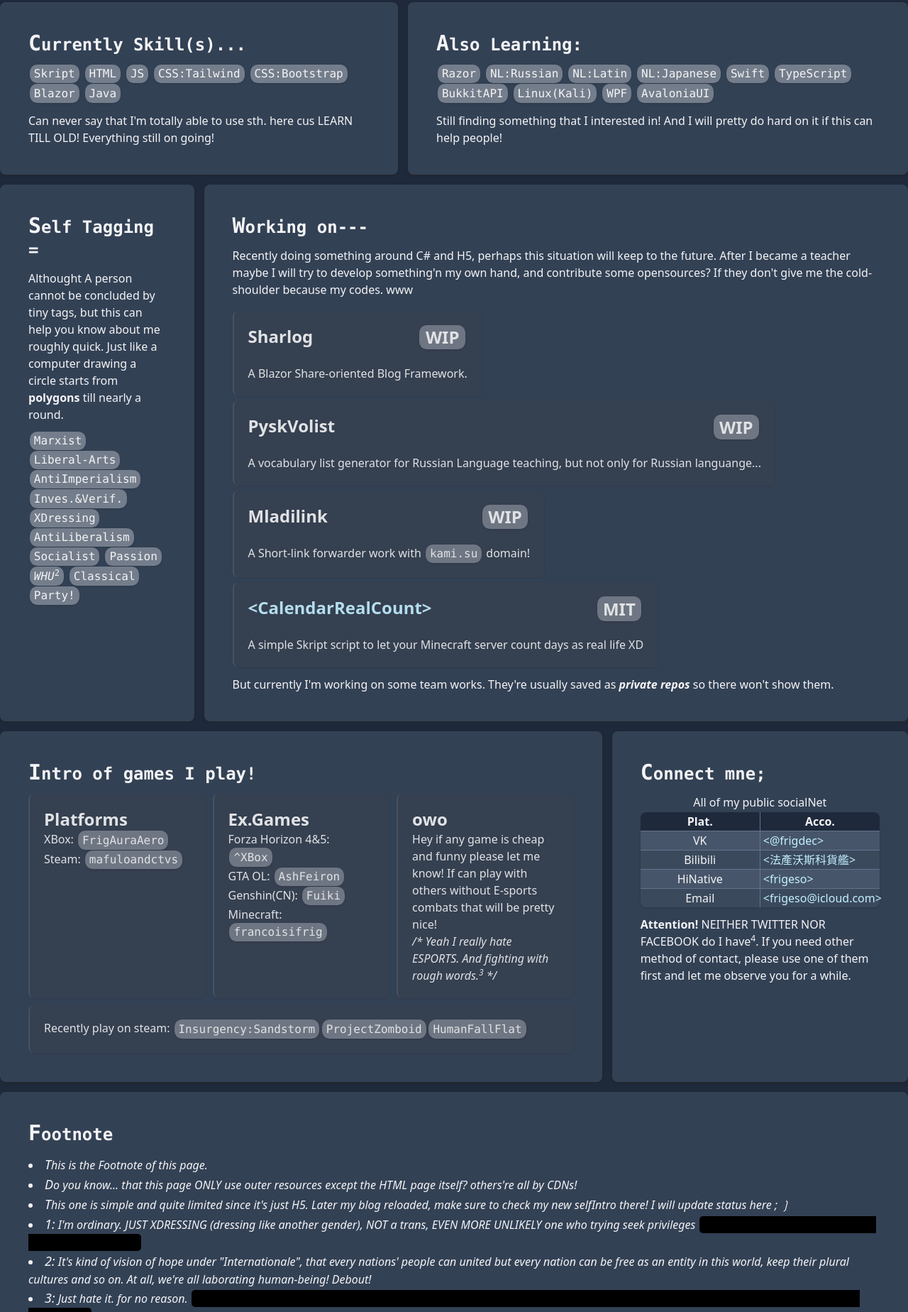
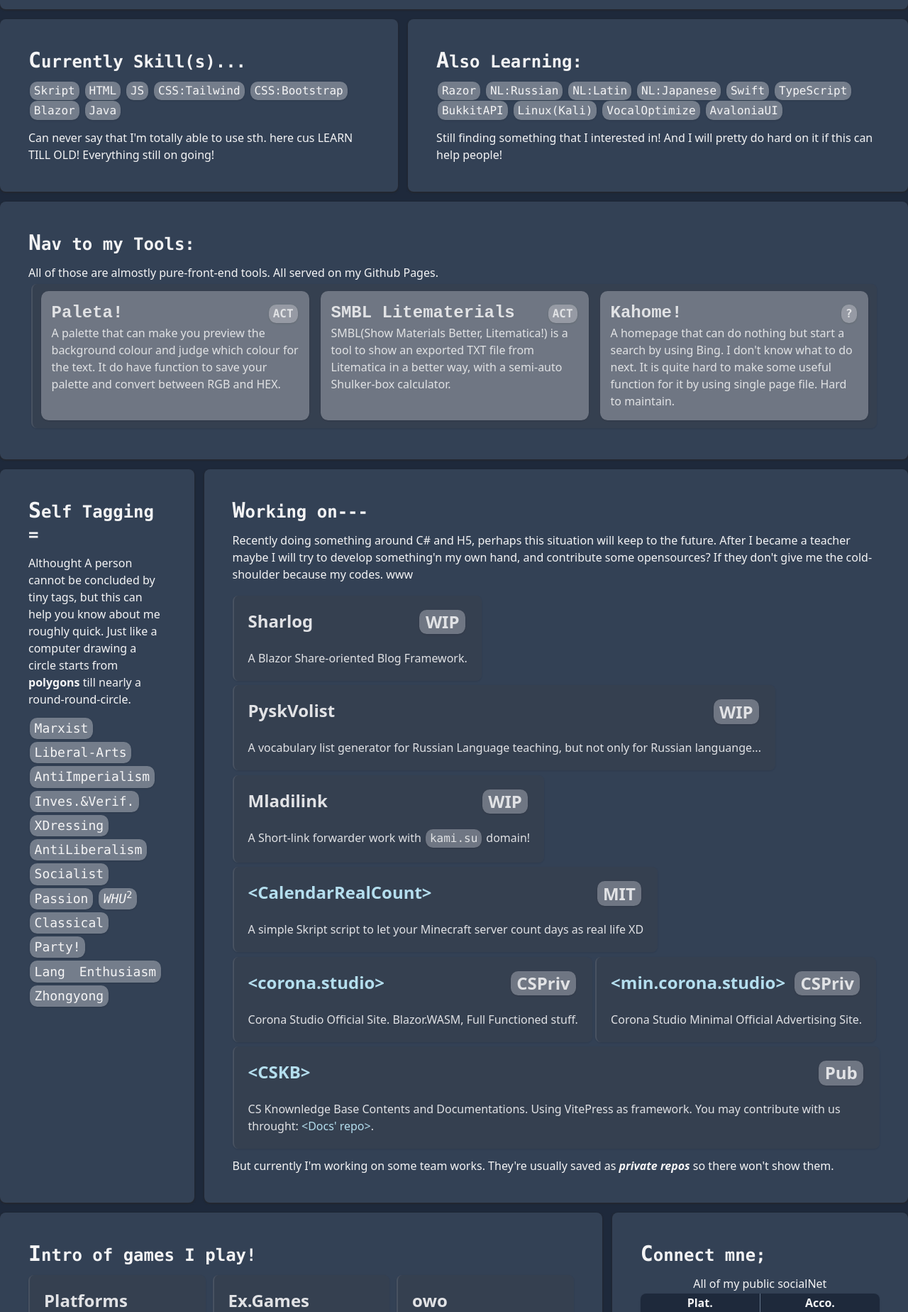
Before and after one commit to fr1g/fr1g, a plain HTML site: page docs/index.html in a window 1280 px wide. Shown: the part 952-2800 px from the top of the page at 71% size. Drawn offline with nearby package versions, Linux system fonts and the light colour scheme.

Commit message:
update selfindex and kahome fixed

```diff
--- a/docs/index.html
+++ b/docs/index.html
@@ -62,7 +62,7 @@
     .h-v{
         height: 100vh;
     }
-    code{
+    code, .code{
         margin-left: .12em;
         margin-right: .12em;
         margin-bottom: 1px;
@@ -89,7 +89,7 @@
         word-break: break-all;
         line-break: strict;
     } */
-    code:hover{
+    code:hover, .code:hover{
         background: rgba(245, 245, 245, 0.399);
 
         transition-property: all;
@@ -145,16 +145,22 @@
         color: azure !important;
     }
 
+    .navitem{
+        word-spacing: normal !important;
+    }
+
 </style>
 <body class="bg-slate-800 transition-all text-zinc-100 pb-12">
-    <div class="w-full bg-rose-950 text-stone-100 animate-pulse hidden fixed top-0 z-50" id="errbanner"><p class="text-center">Something requested not loaded or went wrong. <a href="javascript:window.location.reload()">Try Reload</a>, or try check your client exception first?</p></div>
+
+    <h1 class="opacity-0">Self-introduction of Feiron Iguista <a href="" target="_blank" id="LINKHANDLER" class=""></a></h1>
+    <div class="w-full bg-rose-950 text-stone-100 animate-pulse hidden fixed top-0 z-50" id="errbanner"><p class="text-center">Something requested not loaded or went wrong. <a href="javascript:window.location.reload()">Try Reload</a>, or try check your client exception first? Sure you can ignore this.</p></div>
     <div class="w-full bg-emerald-700 text-stone-100 animate-pulse hidden fixed top-0 z-50" id="succbanner"><p class="text-center">Success! </p></div>
     <script>window.addEventListener("error", ()=>{setTimeout(() => {document.getElementById("errbanner").classList.remove('hidden');}, 300);});</script>
     <div class="mx-auto w-full container mt-12">
         <div class="gap-3.5 grid grid-cols-9">
             <div class="bg-slate-700 hover:bg-slate-600 transition-all shadow hover:shadow-xl shadow-zinc-800 rounded-lg p-10 col-span-full grid grid-cols-7 gap-5">
                 <div class="left col-span-full lg:col-span-6">
-                    <h1 class="font-mono font-bold text-3xl first-letter:text-4xl mb-3">Hi there!_<span class="animate-pulse">👋</span></h1>
+                    <h2 class="font-mono font-bold text-3xl first-letter:text-4xl mb-3">Hi there!_<span class="animate-pulse">👋</span></h2>
                     <p class="my-3 font-semibold font-mono text-xl">
                         My name is <span class="text-white underline cursor-pointer selectable text-2xl" title="Фейрон Игуиста, 符兰">Feiron Iguista</span>. I'm currently a <code>C#</code> Learner & Developer_<br>
                         I'm a member of <a href="https://corona.studio">Corona Studio</a> (<a href="https://github.com/corona-studio" target="_blank">Github</a>), as a translator, Minecraft server operator, community administrator and web front-end developer.<br>
@@ -168,7 +174,7 @@
 
                 <div class="exp  col-span-full lg:col-span-4">
                     <div class="axp border-l-2 transition-all rounded-lg opacity-90 bg-opacity-95 border-l-gray-600 bg-gray-700 hover:bg-gray-600 shadow hover:shadow-xl p-5">
-                        <p class="indent-5 first-letter:text-lg">Greetings! I'm frig and Currently I'm a college student in Wuhan. My blog <b>should</b> located at <a href="https://feiron.xyz" target="_blank">feiron.xyz</a>
+                        <p class="indent-5 first-letter:text-lg">Greetings! I'm frig and Currently I'm a college student in Wuhan. My blog <b>should be</b> located at <a href="https://feiron.xyz" target="_blank">feiron.xyz</a>
                          but unfortunately, currently it's down. When I make it come back online, will be the day my BlogFrame "Sharlog" come to public. I'm just a simple one in this world and fortunately born in someplace very
                          peaceful and my family raise me up. I'm currently healthy and have a communism passion to build and develop my home.
                         </p>
@@ -190,7 +196,7 @@
                 </div>
                 <div class="exp  col-span-full lg:col-span-3">
                     <div class="axp border-l-2 transition-all rounded-lg opacity-90 bg-opacity-95 border-l-gray-600 bg-gray-700 hover:bg-gray-600 shadow hover:shadow-xl p-5 clear-both">
-                        Page Last Update: <code class="float-right">2023-Jul-3, 23:33, UTC+8</code>
+                        Page Last Update: <code class="float-right">2024-Feb-24, 23:33, UTC+8</code>
                     </div>
                     <div class="axp border-l-2 transition-all rounded-lg opacity-90 bg-opacity-95 border-l-gray-600 bg-gray-700 hover:bg-gray-600 shadow hover:shadow-xl p-5 clear-both mt-5">
                         Page Tech: <code class="float-right">TailwindCSS</code><code class="float-right" title="this part of function not by me!">jQuery</code><code class="float-right">Pure H5</code>
@@ -211,7 +217,7 @@
             </div>
 
             <div class="bg-slate-700 hover:bg-slate-600 transition-all shadow hover:shadow-xl shadow-zinc-800 rounded-lg p-10 col-span-full lg:col-span-4">
-                <h1 class="font-mono font-bold text-2xl first-letter:text-3xl mb-3">Currently Skill(s)...</h1>
+                <h2 class="font-mono font-bold text-2xl first-letter:text-3xl mb-3">Currently Skill(s)...</h2>
                 <p class="flex-auto">
                     <code>Skript</code>
                     <code title="CSS, JS">HTML</code>
@@ -226,7 +232,7 @@
             </div>
 
             <div class="bg-slate-700 hover:bg-slate-600 transition-all shadow hover:shadow-xl shadow-zinc-800 rounded-lg p-10 col-span-full lg:col-span-5">
-                <h1 class="font-mono font-bold text-2xl first-letter:text-3xl mb-3">Also Learning:</h1>
+                <h2 class="font-mono font-bold text-2xl first-letter:text-3xl mb-3">Also Learning:</h2>
                 <p class="flex-auto">
                     <code>Razor</code>
                     <code>NL:Russian</code>
@@ -236,32 +242,57 @@
                     <code>TypeScript</code>
                     <code>BukkitAPI</code>
                     <code>Linux(Kali)</code>
-                    <code>WPF</code>
+                    <code>VocalOptimize</code>
                     <code>AvaloniaUI</code>
                 </p>
                 <p class="mt-3">Still finding something that I interested in! And I will pretty do hard on it if this can help people! </p>
 
             </div>
 
+            <div class="bg-slate-700 hover:bg-slate-600 transition-all shadow hover:shadow-xl shadow-zinc-800 rounded-lg p-10 col-span-full">
+                <h2 class="font-mono font-bold text-2xl first-letter:text-3xl mb-3">Nav to my Tools: </h2>
+                <p>All of those are almostly pure-front-end tools. All served on my Github Pages.</p>
+                <div class="grid grid-cols-3 gap-3 m-1 rounded-lg axp border-l-2 transition  opacity-90 bg-opacity-95 border-l-gray-600 bg-gray-700 hover:bg-gray-600 shadow hover:shadow-xl p-2.5">
+
+                    <div class="navitem code p-3.5 block cursor-pointer " onclick="HandleLink(`https:\/\/gio.kami.su/paleta`)">
+                        <h3 class="text-2xl font-semibold clear-both pointer-events-none">Paleta! <code class="float-right text-base mt-1 pointer-events-none">ACT</code></h3>
+                        <p class="text-base font-sans pointer-events-none">A palette that can make you preview the background colour and judge which colour for the text. It do have function to save your palette and convert between RGB and HEX.</p>
+                    </div>
+
+                    <div class="navitem code p-3.5 block cursor-pointer " onclick="HandleLink(`https:\/\/gio.kami.su/litematerials`)">
+                        <h3 class="text-2xl font-semibold clear-both pointer-events-none">SMBL Litematerials <code class="float-right text-base mt-1 pointer-events-none">ACT</code></h3>
+                        <p class="text-base font-sans pointer-events-none">SMBL(Show Materials Better, Litematica!) is a tool to show an exported TXT file from Litematica in a better way, with a semi-auto Shulker-box calculator.</p>
+                    </div>
+
+                    <div class="navitem code p-3.5 block cursor-pointer " onclick="HandleLink(`https:\/\/gio.kami.su/s`)">
+                        <h3 class="text-2xl font-semibold clear-both pointer-events-none">Kahome!<code class="float-right text-base mt-1 pointer-events-none"> ? </code></h3>
+                        <p class="text-base font-sans pointer-events-none">A homepage that can do nothing but start a search by using Bing. I don't know what to do next. It is quite hard to make some useful function for it by using single page file. Hard to maintain.</p>
+                    </div>
+
+                </div>
+            </div>
+
             <div class="bg-slate-700 hover:bg-slate-600 transition-all shadow hover:shadow-xl shadow-zinc-800 rounded-lg p-10 col-span-full lg:col-span-2" id="tags">
-                <h1 class="font-mono font-bold text-2xl first-letter:text-3xl mb-3">Self Tagging =</h1>
-                <p>Althought A person cannot be concluded by tiny tags, but this can help you know about me roughly quick. Just like a computer drawing a circle starts from <b>polygons</b> till nearly a round.</p>
+                <h2 class="font-mono font-bold text-2xl first-letter:text-3xl mb-3">Self Tagging =</h2>
+                <p>Althought A person cannot be concluded by tiny tags, but this can help you know about me roughly quick. Just like a computer drawing a circle starts from <b>polygons</b> till nearly a round-round-circle.</p>
                 <p class="flex-auto mt-3">
-                    <code>Marxist</code>
-                    <code>Liberal-Arts</code>
-                    <code>AntiImperialism</code>
-                    <code>Inves.&Verif.</code>
-                    <code>XDressing</code>
-                    <code>AntiLiberalism</code>
-                    <code>Socialist</code>
-                    <code>Passion</code>
-                    <code title="World Humain-Unity?"><i>WHU</i><sup>2</sup></code>
-                    <code>Classical</code>
-                    <code>Party!</code>
+                    <code class="text-lg m-0.5 ">Marxist</code>
+                    <code class="text-lg m-0.5 ">Liberal-Arts</code>
+                    <code class="text-lg m-0.5 ">AntiImperialism</code>
+                    <code class="text-lg m-0.5 ">Inves.&Verif.</code>
+                    <code class="text-lg m-0.5 ">XDressing</code>
+                    <code class="text-lg m-0.5 ">AntiLiberalism</code>
+                    <code class="text-lg m-0.5 ">Socialist</code>
+                    <code class="text-lg m-0.5 ">Passion</code>
+                    <code class="text-lg m-0.5 " title="World Humain-Unity?"><i>WHU</i><sup>2</sup></code>
+                    <code class="text-lg m-0.5 ">Classical</code>
+                    <code class="text-lg m-0.5 ">Party!</code>
+                    <code class="text-lg m-0.5 ">Lang Enthusiasm</code>
+                    <code class="text-lg m-0.5 ">Zhongyong</code>
                 </p>
             </div>
             <div class="bg-slate-700 hover:bg-slate-600 transition-all shadow hover:shadow-xl shadow-zinc-800 rounded-lg p-10 col-span-full lg:col-span-7">
-                <h1 class="font-mono font-bold text-2xl first-letter:text-3xl mb-3">Working on---</h1>
+                <h2 class="font-mono font-bold text-2xl first-letter:text-3xl mb-3">Working on---</h2>
                 <p class="mb-3">Recently doing something around C# and H5, perhaps this situation will keep to the future. After I became a teacher maybe I will try to develop something'n my own hand, and contribute some opensources? If they don't give me the cold-shoulder because my codes. www</p>
                 <div class="card inline-block border-l-2 transition-all rounded-lg opacity-90 bg-opacity-95 border-l-gray-600 bg-gray-700 hover:bg-gray-600 shadow hover:shadow-xl p-5">
                     <h3 class="font-semibold font-sans text-2xl clear-both ">Sharlog <code class="float-right font-sans">WIP</code></h3>
@@ -279,11 +310,23 @@
                     <h3 class="font-semibold font-sans text-2xl clear-both "><a target="_blank" href="https://github.com/fr1g/CalendarRealCount">CalendarRealCount</a> <code class="float-right font-sans">MIT</code></h3>
                     <p class="flex-auto"><br>A simple Skript script to let your Minecraft server count days as real life XD</p>
                 </div>
+                <div class="card inline-block border-l-2 transition-all rounded-lg opacity-90 bg-opacity-95 border-l-gray-600 bg-gray-700 hover:bg-gray-600 shadow hover:shadow-xl p-5">
+                    <h3 class="font-semibold font-sans text-2xl clear-both "><a target="_blank" href="https://corona.studio">corona.studio</a> <code class="float-right font-sans">CSPriv</code></h3>
+                    <p class="flex-auto"><br>Corona Studio Official Site. Blazor.WASM, Full Functioned stuff.</p>
+                </div>
+                <div class="card inline-block border-l-2 transition-all rounded-lg opacity-90 bg-opacity-95 border-l-gray-600 bg-gray-700 hover:bg-gray-600 shadow hover:shadow-xl p-5">
+                    <h3 class="font-semibold font-sans text-2xl clear-both "><a target="_blank" href="https://min.corona.studio">min.corona.studio</a> <code class="float-right font-sans">CSPriv</code></h3>
+                    <p class="flex-auto"><br>Corona Studio Minimal Official Advertising Site.</p>
+                </div>
+                <div class="card inline-block border-l-2 transition-all rounded-lg opacity-90 bg-opacity-95 border-l-gray-600 bg-gray-700 hover:bg-gray-600 shadow hover:shadow-xl p-5">
+                    <h3 class="font-semibold font-sans text-2xl clear-both "><a target="_blank" href="https://kb.corona.studio">CSKB</a> <code class="float-right font-sans">Pub</code></h3>
+                    <p class="flex-auto"><br>CS Knownledge Base Contents and Documentations. Using VitePress as framework. You may contribute with us throught: <a href="https://github.com/corona-studio/docs" target="_blank">Docs' repo</a>.</p>
+                </div>
                 <p class="mt-3">But currently I'm working on some team works. They're usually saved as <b><i>private repos</i></b> so there won't show them.</p>
             </div>
 
             <div class="bg-slate-700 hover:bg-slate-600 transition-all shadow hover:shadow-xl shadow-zinc-800 rounded-lg p-10 col-span-full lg:col-span-6" id="juegos">
-                <h1 class="font-mono font-bold text-2xl first-letter:text-3xl mb-3">Intro of games I play!</h1>
+                <h2 class="font-mono font-bold text-2xl first-letter:text-3xl mb-3">Intro of games I play!</h2>
                 <div class="gap-2.5 grid md:grid-cols-3 grid-cols-1">
                     <div class="sect inline-block border-l-2 transition-all rounded-lg opacity-90 bg-opacity-95 border-l-gray-600 bg-gray-700 hover:bg-gray-600 shadow hover:shadow-xl p-5">
                         <h3 class="font-semibold font-sans text-2xl clear-both ">Platforms</h3>
@@ -316,7 +359,7 @@
             </div>
 
             <div class="bg-slate-700 hover:bg-slate-600 transition-all shadow hover:shadow-xl shadow-zinc-800 rounded-lg p-10 col-span-full lg:col-span-3" id="public-contact">
-                <h1 class="font-mono font-bold text-2xl first-letter:text-3xl mb-3">Connect mne;</h1>
+                <h2 class="font-mono font-bold text-2xl first-letter:text-3xl mb-3">Connect mne;</h2>
                 <table class="table-fixed border-collapse border-transparent min-w-full rounded-lg shadow hover:shadow-xl p-1.5 w-full transition-all">
                     <caption class="caption-top w-full mb-0.5">
                         All of my public socialNet
@@ -354,11 +397,11 @@
             </div>
 
             <div class="bg-slate-700 hover:bg-slate-600 transition-all shadow hover:shadow-xl shadow-zinc-800 rounded-lg p-10 col-span-full " id="foot">
-                <h1 class="font-mono font-bold text-2xl first-letter:text-3xl mb-3">Footnote</h1>
+                <h2 class="font-mono font-bold text-2xl first-letter:text-3xl mb-3">Footnote</h2>
                 <ul class="list-inside list-disc">
                     <li class="font-light italic first-letter:text-lg ">This is the Footnote of this page.</li>
                     <li class="font-light italic first-letter:text-lg ">Do you know... that this page ONLY use outer resources except the HTML page itself? others're all by CDNs! </li>
-                    <li class="font-light italic first-letter:text-lg ">This one is simple and quite limited since it's just H5. Later my blog reloaded, make sure to check my new selfIntro there! I will update status here ; &rbbrk;</li>
+                    <li class="font-light italic first-letter:text-lg ">This one is simple and quite limited since it's just H5. The cursor effect was copied from other's and modified by me. Unfortunately I forgot the origin... Later when my blog reloaded, make sure to check my new selfIntro there! I will update status here ; &rbbrk;</li>
                     <li class="font-light italic first-letter:text-lg ">1: I'm ordinary. JUST XDRESSING (dressing like another gender), NOT a trans, EVEN MORE UNLIKELY one who trying seek privileges <span class="hide">by using dark methods like lying or something else st*pid</span></li>
                     <li class="font-light italic first-letter:text-lg ">2: It's kind of vision of hope under "Internationale", that every nations' people can united but every nation can be free as an entity in this world, keep their plural cultures and so on. At all, we're all laborating human-being! Debout!</li>
                     <li class="font-light italic first-letter:text-lg ">3: Just hate it. for no reason. <span class="hide">someone maybe using these kinds of games as a venting tools and they're really rude on this. Of course here's some reason such as... <b>CHEATING</b>...</span></li>
@@ -371,10 +414,10 @@
     </div>
 
     <div id="backtotop" class="transition-all rounded-xl fixed bottom-6 right-6 px-3 py-1 font-sans
-    bg-emerald-500 animate-none shadow
+    bg-emerald-500 animate-none shadow text-lg
     hover:bg-emerald-400 hover:animate-none hover:shadow-xl
     active:bg-emerald-600 active:shadow-lg active:animate-pulse "
-    >&tridot;<span class="hidden lg:inline-block">&nbsp;Top</span></div>
+    >&DoubleUpArrow;<span class="hidden lg:inline-block ">&nbsp;Top</span></div>
 
 </body>
 <script src="https://cdn.bootcdn.net/ajax/libs/jquery/3.7.1/jquery.min.js"></script>
@@ -525,6 +568,12 @@ jQuery(document).ready(function($){
         }, 1919 * 5.14 * 0.810);
     }
 
+    const HandleLink = (link) => {
+        let lh = document.getElementById('LINKHANDLER');
+        lh.setAttribute('href', link);
+        lh.click();
+    }
+
     window.onload = () => {
         if(!isTwLoaded) alert('This page is not fully loaded its resource via CDN. Please check your internet connection and try again, just for its style.');
     }
```
Also changed, not shown: docs/kahome/index.html (+23 -16 lines). Lines whose indentation alone changed are shown as unchanged.
